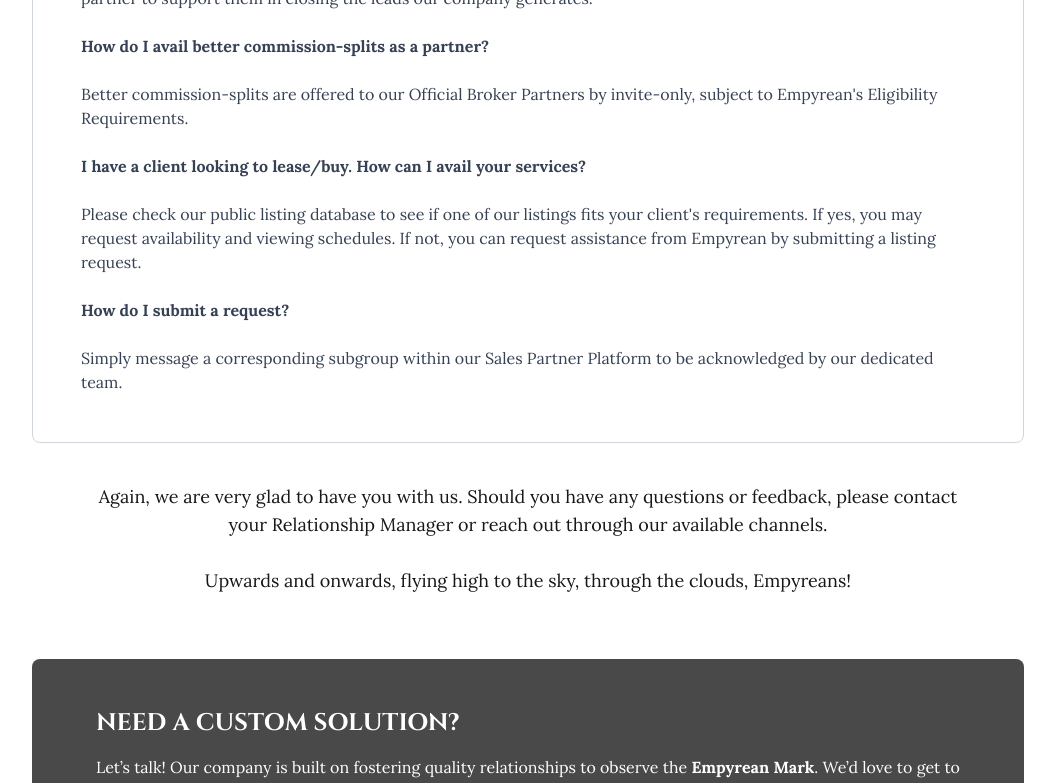
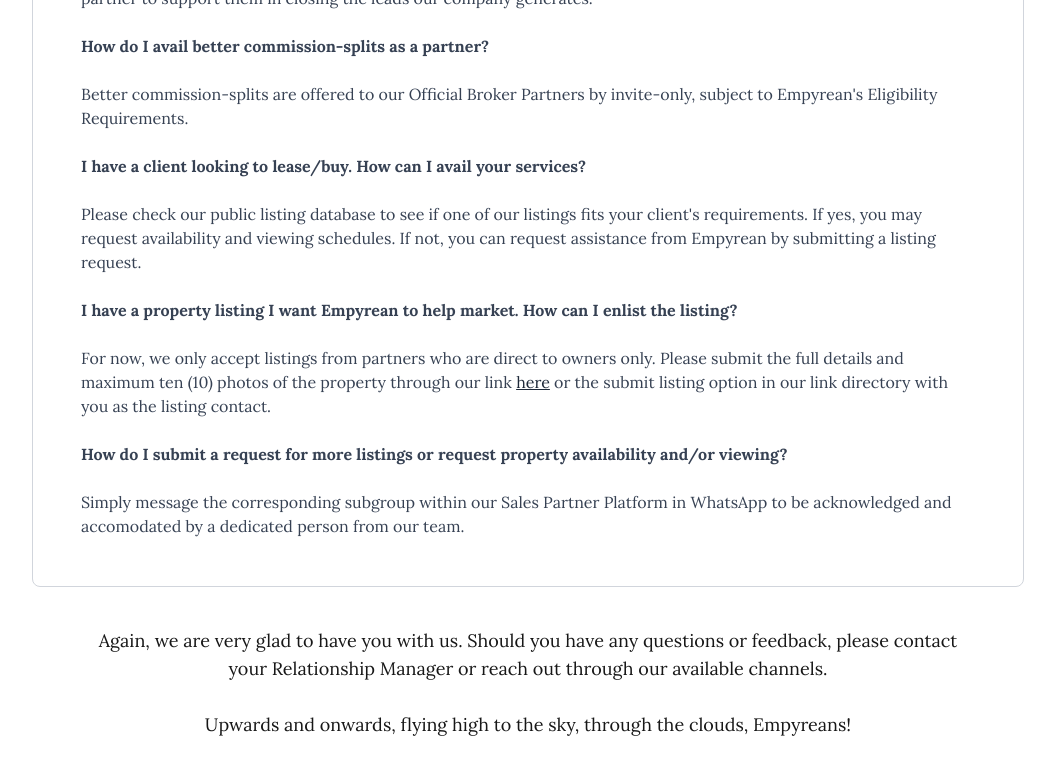
Before and after one commit to Empyrean25/empyrean, a Next.js app: page /salespartner in a window 1280 px wide. Shown: the part 2073-2856 px from the top of the page, without its empty margins (112-1167 px from the left). Built offline with nearby package versions, Linux system fonts and the light colour scheme.

Commit message:
Update page.tsx

```diff
--- a/src/app/salespartner/page.tsx
+++ b/src/app/salespartner/page.tsx
@@ -133,9 +133,19 @@ export default function BrokerAgentDeveloperPage() {
               <br /><br />
               Please check our public listing database to see if one of our listings fits your client&apos;s requirements. If yes, you may request availability and viewing schedules. If not, you can request assistance from Empyrean by submitting a listing request.
               <br /><br />
-              <strong>How do I submit a request?</strong>
+              <strong>I have a property listing I want Empyrean to help market. How can I enlist the listing?</strong>
               <br /><br />
-              Simply message a corresponding subgroup within our Sales Partner Platform to be acknowledged by our dedicated team.
+              For now, we only accept listings from partners who are direct to owners only. Please submit the full details and maximum ten (10) photos of the property through our link {" "}
+          <a
+            href="https://www.empyrean.ph/contact-us"
+            target="_blank"
+            rel="noopener noreferrer"
+            className="underline text-gray-800"
+          >here</a> or the submit listing option in our link directory with you as the listing contact.
+              <br /><br />
+              <strong>How do I submit a request for more listings or request property availability and/or viewing?</strong>
+              <br /><br />
+              Simply message the corresponding subgroup within our Sales Partner Platform in WhatsApp to be acknowledged and accomodated by a dedicated person from our team.
             </p>
           </div>
         </section>
```
